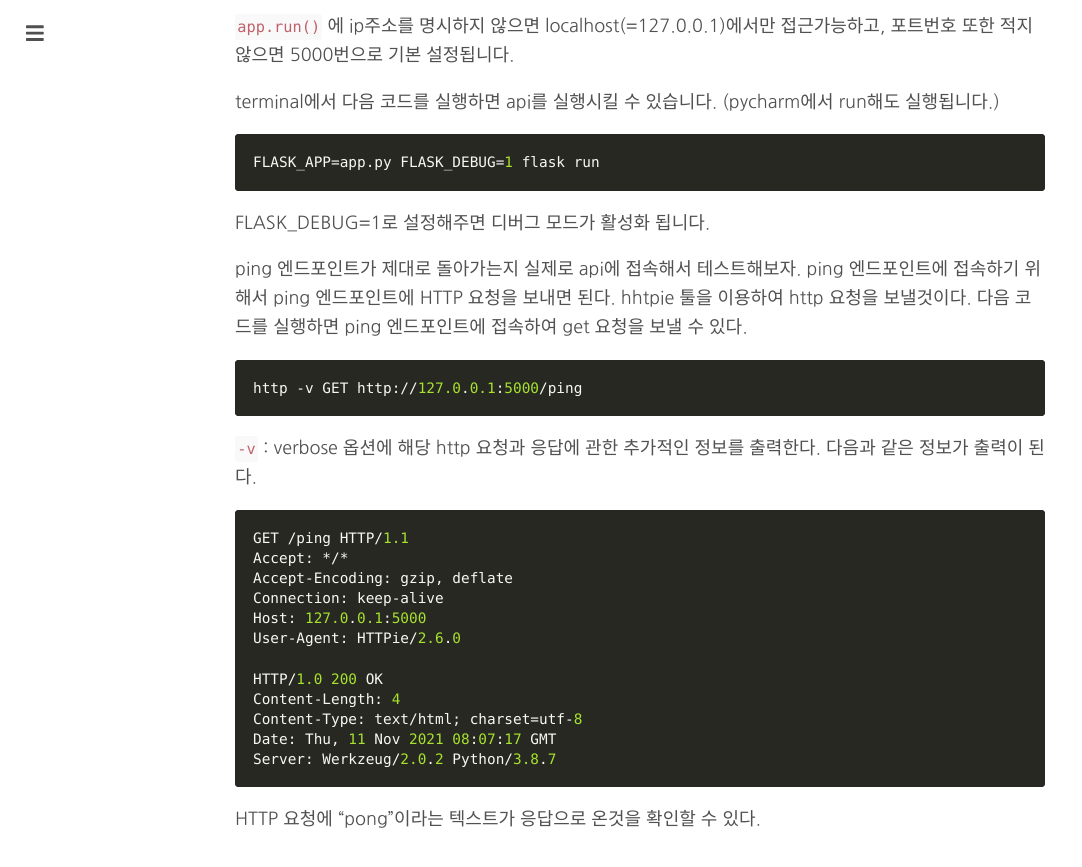
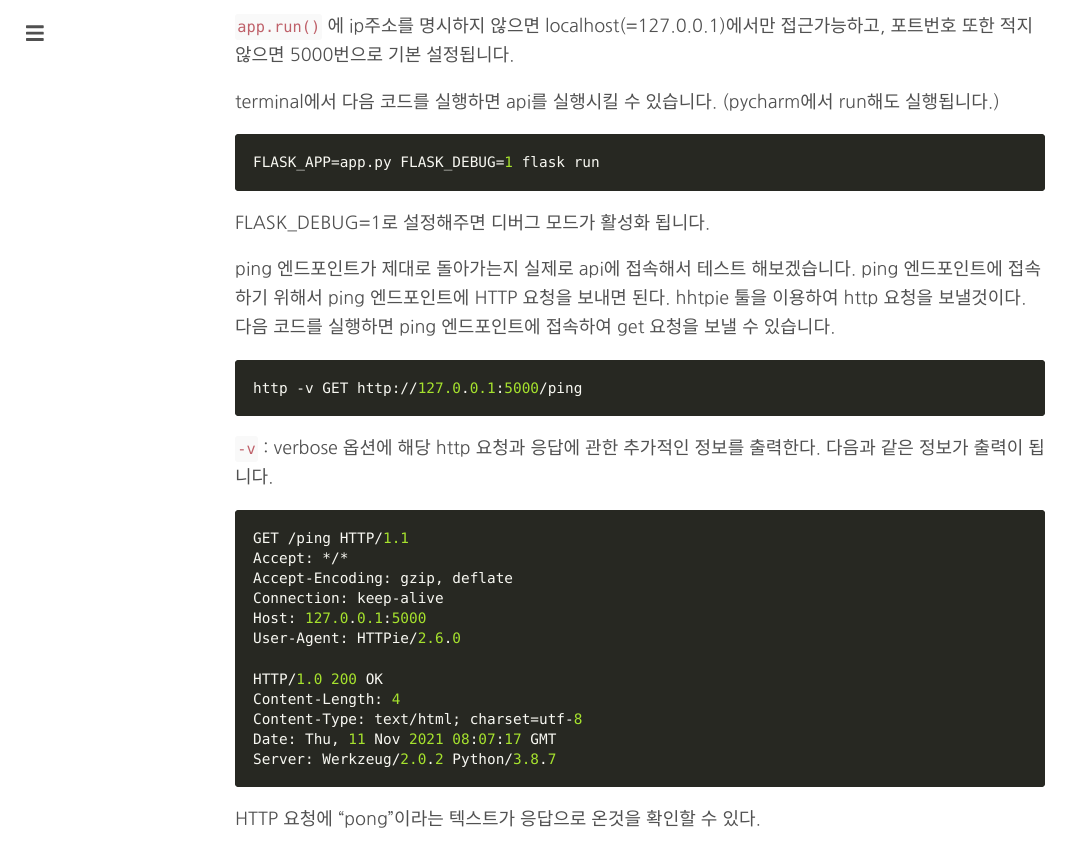
Before and after one commit to changhyeonnam/changhyeonnam.github.io, a Jekyll site: the page built from _posts/2021/2021-11-11-ch03.md, in a window 1280 px wide and 900 px high, scrolled down 2453 px. Shown: the top 867 px of the window, without its empty margins (0-1082 px from the left). Built offline with Jekyll 4.4.1, drawn with Linux system fonts in a browser that asks for light colours; nearby versions of some CDN libraries; our own code applies the rules of GitHub Pages for plain Markdown files; comment, search, counter and statistics services are not loaded.

Commit message:
Update 2021-11-11-ch03.md

````diff
--- a/_posts/2021/2021-11-11-ch03.md
+++ b/_posts/2021/2021-11-11-ch03.md
@@ -99,13 +99,13 @@
 
 FLASK_DEBUG=1로 설정해주면 디버그 모드가 활성화 됩니다.
 
-ping 엔드포인트가 제대로 돌아가는지 실제로 api에 접속해서 테스트해보자. ping 엔드포인트에 접속하기 위해서 ping 엔드포인트에 HTTP 요청을 보내면 된다. hhtpie 툴을 이용하여 http 요청을 보낼것이다. 다음 코드를 실행하면 ping 엔드포인트에 접속하여 get 요청을 보낼 수 있다.
+ping 엔드포인트가 제대로 돌아가는지 실제로 api에 접속해서 테스트  해보겠습니다. ping 엔드포인트에 접속하기 위해서 ping 엔드포인트에 HTTP 요청을 보내면 된다. hhtpie 툴을 이용하여 http 요청을 보낼것이다. 다음 코드를 실행하면 ping 엔드포인트에 접속하여 get 요청을 보낼 수 있습니다.
 
 ```python
 http -v GET http://127.0.0.1:5000/ping
 ```
 
-`-v` : verbose 옵션에 해당 http 요청과 응답에 관한 추가적인 정보를 출력한다. 다음과 같은 정보가 출력이 된다.
+`-v` : verbose 옵션에 해당 http 요청과 응답에 관한 추가적인 정보를 출력한다. 다음과 같은 정보가 출력이 됩니다.
 
 ```python
 GET /ping HTTP/1.1
````
